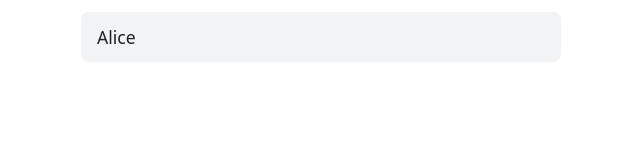
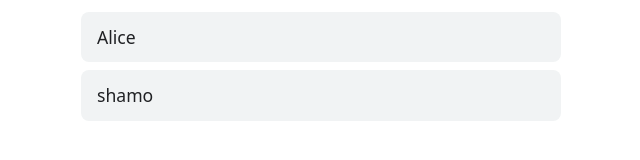
Before and after one commit to gdsc-osaka/react-example, a React (Vite) app: page / in a window 1280 px wide. Shown: the part 164-324 px from the top of the page, without its empty margins (319-959 px from the left). Built offline with nearby package versions, Linux system fonts and the light colour scheme.

Commit message:
feat: add shamo to participants

```diff
--- a/src/App.jsx
+++ b/src/App.jsx
@@ -3,6 +3,7 @@ import './App.css'
 function App() {
   const participants = [
     'Alice',
+    'shamo',
   ]
 
   return (
```
